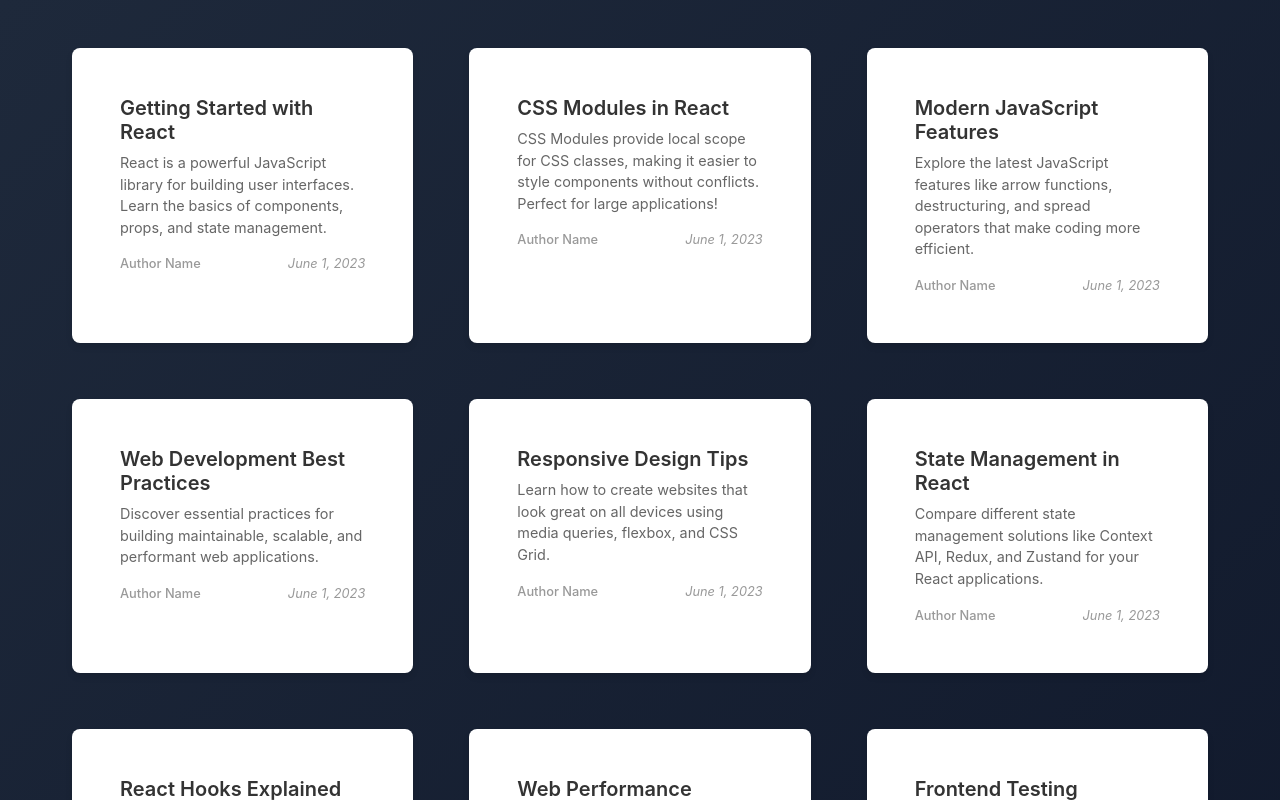
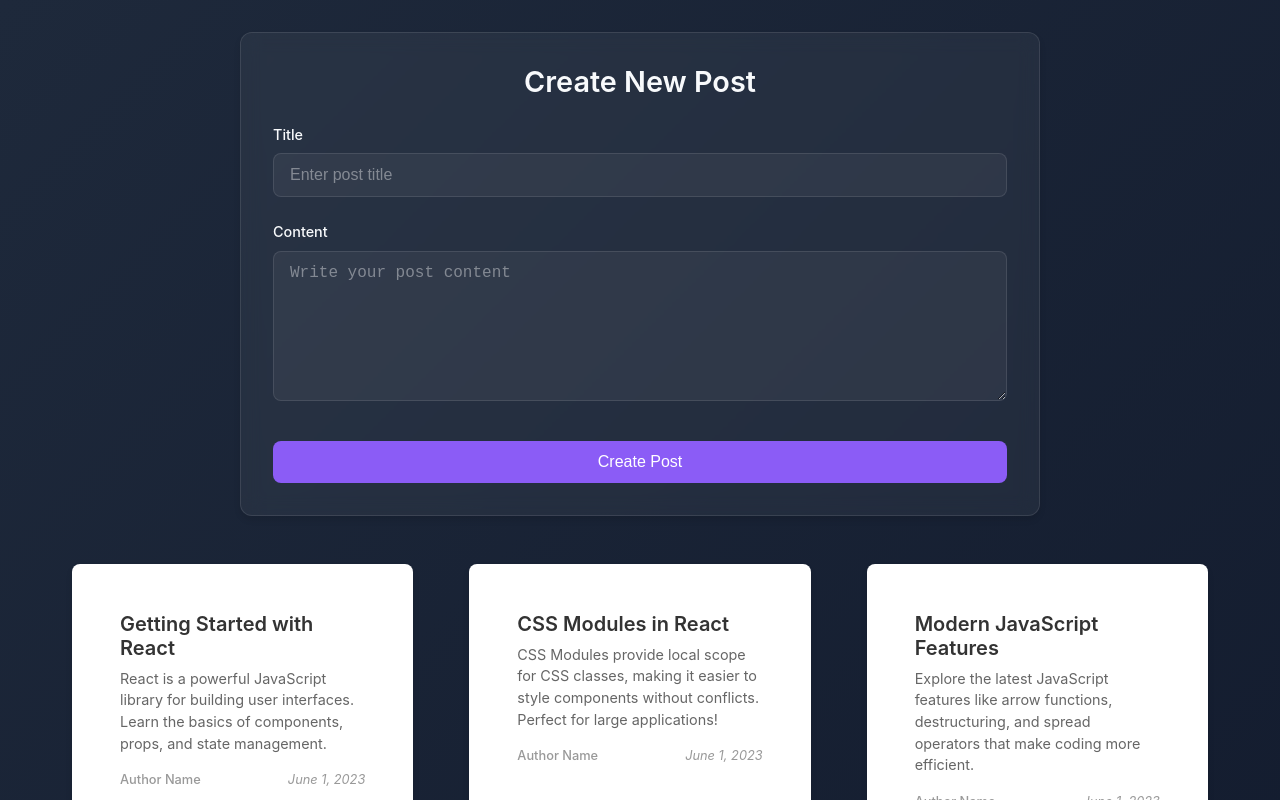
Before and after one commit to MuhammedMagid/NextJsTutorials, a React (Vite) app in the folder 00-react-review/02-postBlog/: page / in a window 1280 px wide. Shown: the top 800 px of the page. Built offline with nearby package versions, Linux system fonts and the light colour scheme.

Commit message:
CreatPost added with useState hook in

```diff
--- /dev/null
+++ b/00-react-review/02-postBlog/components/createPost.jsx
@@ -0,0 +1,49 @@
+import { useState } from 'react';
+import styles from './createPost.module.css';
+
+const CreatePost = () => {
+    const [title, setTitle] = useState('');
+    const [content, setContent] = useState('');
+
+    const handleSubmit = (e) => {
+        e.preventDefault();
+        // Handle post creation here
+        console.log({ title, content });
+        setTitle('');
+        setContent('');
+    };
+
+    return (
+        <div className={styles.container}>
+            <h2 className={styles.title}>Create New Post</h2>
+            <form onSubmit={handleSubmit} className={styles.form}>
+                <div className={styles.inputGroup}>
+                    <label htmlFor="title">Title</label>
+                    <input
+                        type="text"
+                        id="title"
+                        value={title}
+                        onChange={(e) => setTitle(e.target.value)}
+                        placeholder="Enter post title"
+                        required
+                    />
+                </div>
+                <div className={styles.inputGroup}>
+                    <label htmlFor="content">Content</label>
+                    <textarea
+                        id="content"
+                        value={content}
+                        onChange={(e) => setContent(e.target.value)}
+                        placeholder="Write your post content"
+                        required
+                    />
+                </div>
+                <button type="submit" className={styles.button}>
+                    Create Post
+                </button>
+            </form>
+        </div>
+    );
+};
+
+export default CreatePost;
--- /dev/null
+++ b/00-react-review/02-postBlog/components/createPost.module.css
@@ -0,0 +1,108 @@
+.container {
+    max-width: 800px;
+    margin: 2rem auto;
+    padding: 2rem;
+    background: rgba(255, 255, 255, 0.05);
+    backdrop-filter: blur(10px);
+    border-radius: 12px;
+    box-shadow: 0 4px 6px rgba(0, 0, 0, 0.1);
+    border: 1px solid rgba(255, 255, 255, 0.1);
+}
+
+.title {
+    color: var(--background-light);
+    font-size: 1.8rem;
+    margin-bottom: 1.5rem;
+    text-align: center;
+}
+
+.form {
+    display: flex;
+    flex-direction: column;
+    gap: 1.5rem;
+}
+
+.inputGroup {
+    display: flex;
+    flex-direction: column;
+    gap: 0.5rem;
+}
+
+.inputGroup label {
+    color: var(--background-light);
+    font-size: 0.9rem;
+    font-weight: 500;
+}
+
+.inputGroup input,
+.inputGroup textarea {
+    padding: 0.75rem 1rem;
+    border-radius: 8px;
+    border: 1px solid rgba(255, 255, 255, 0.1);
+    background: rgba(255, 255, 255, 0.05);
+    color: var(--background-light);
+    font-size: 1rem;
+    transition: all 0.2s ease-in-out;
+}
+
+.inputGroup textarea {
+    min-height: 150px;
+    resize: vertical;
+}
+
+.inputGroup input:focus,
+.inputGroup textarea:focus {
+    outline: none;
+    border-color: var(--accent-color);
+    box-shadow: 0 0 0 2px rgba(139, 92, 246, 0.2);
+}
+
+.inputGroup input::placeholder,
+.inputGroup textarea::placeholder {
+    color: rgba(255, 255, 255, 0.4);
+}
+
+.button {
+    background: var(--accent-color);
+    color: white;
+    border: none;
+    padding: 0.75rem 1.5rem;
+    border-radius: 8px;
+    font-size: 1rem;
+    font-weight: 500;
+    cursor: pointer;
+    transition: all 0.2s ease-in-out;
+    margin-top: 1rem;
+}
+
+.button:hover {
+    background: var(--primary-color);
+    transform: translateY(-1px);
+}
+
+.button:active {
+    transform: translateY(0);
+}
+
+/* Responsive Design */
+@media (max-width: 768px) {
+    .container {
+        margin: 1rem;
+        padding: 1.5rem;
+    }
+
+    .title {
+        font-size: 1.5rem;
+    }
+}
+
+@media (max-width: 480px) {
+    .container {
+        margin: 0.5rem;
+        padding: 1rem;
+    }
+
+    .button {
+        width: 100%;
+    }
+}
--- a/00-react-review/02-postBlog/src/App.jsx
+++ b/00-react-review/02-postBlog/src/App.jsx
@@ -1,7 +1,9 @@
+import CreatePost from "../components/createPost";
 import PostList from "../components/postList";
 function App() {
   return(
     <>
+    <CreatePost/>
     <PostList/>
     </>
   )
```
